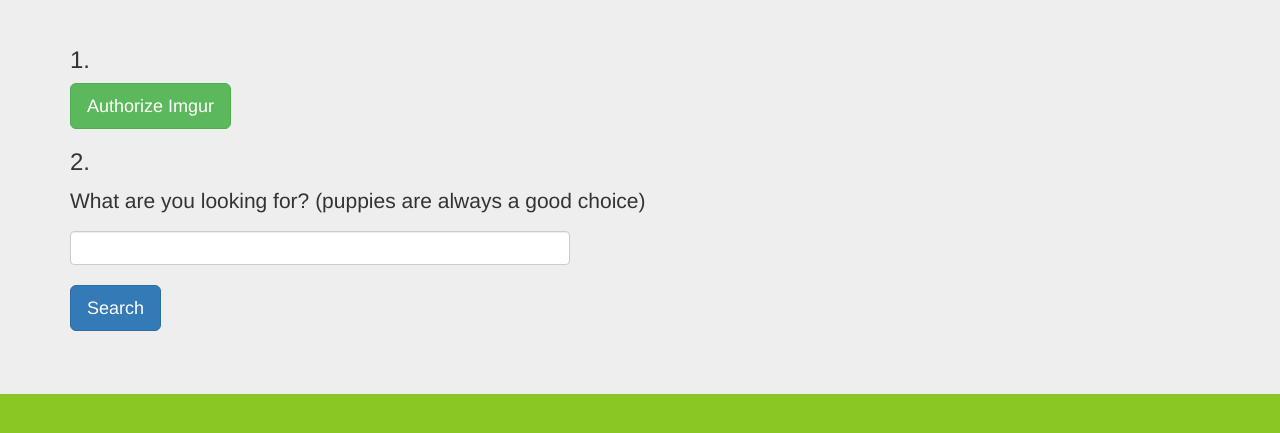
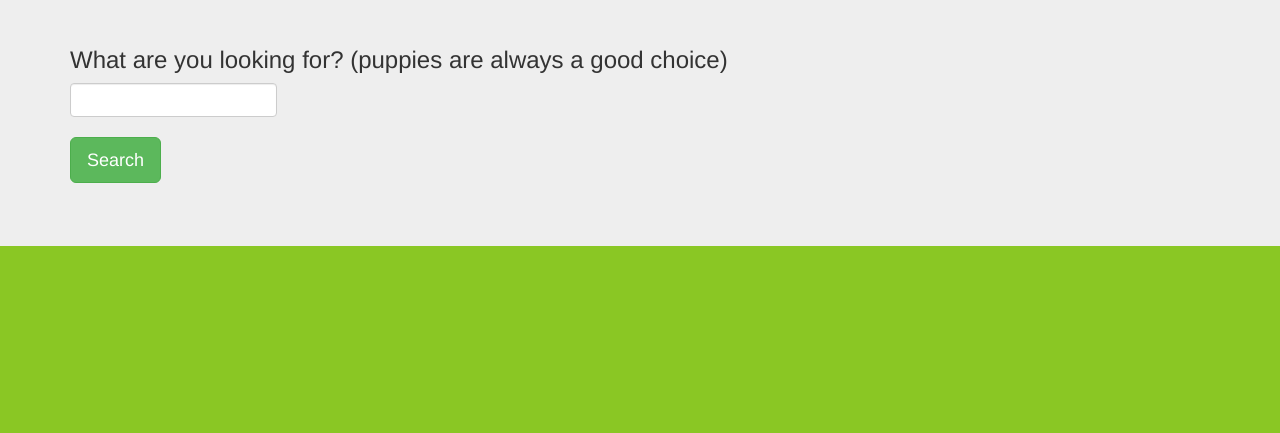
Before and after one commit to sperrow/imgur-gif-search, a website: page client/index.html in a window 1280 px wide. Shown: the part 201-634 px from the top of the page. Drawn offline with nearby package versions, Linux system fonts and the light colour scheme.

Commit message:
Remove auth button

```diff
--- a/client/index.html
+++ b/client/index.html
@@ -18,23 +18,16 @@
         <span class="heading">Gif Search</span>
       </div>
       <div class="container">
-        <h3>1.</h3>
-        <a href="https://api.imgur.com/oauth2/authorize?client_id=9a064529bee0987&response_type=code">
-          <button type="button" class="btn btn-lg btn-success">Authorize Imgur</button>
-        </a>
-      </div>
-      <div class="container">
         <form class="search" ng-submit="search()">
           <div class="form-group">
-            <h3>2.</h3>
-            <p>What are you looking for? (puppies are always a good choice)</p>
+            <h3>What are you looking for? (puppies are always a good choice)</h3>
             <input type="text" class="form-control" name="query" ng-model="query">
-            <button type="submit" class="btn btn-lg btn-primary">Search</button>
+            <button type="submit" class="btn btn-lg btn-success">Search</button>
           </div>
         </form>
       </div>
     </div>
-    <div class="container-fluid" ng-show="results">
+    <div class="container" ng-show="results">
       <div class="container">
         <div ng-repeat="result in results | limitTo:quantity">
           <video autoplay muted loop>
--- a/client/style.css
+++ b/client/style.css
@@ -14,7 +14,7 @@ body {
 
 .search input {
   margin-bottom: 20px;
-  width: 500px;
+  width: auto;
 }
 
 video {
```
